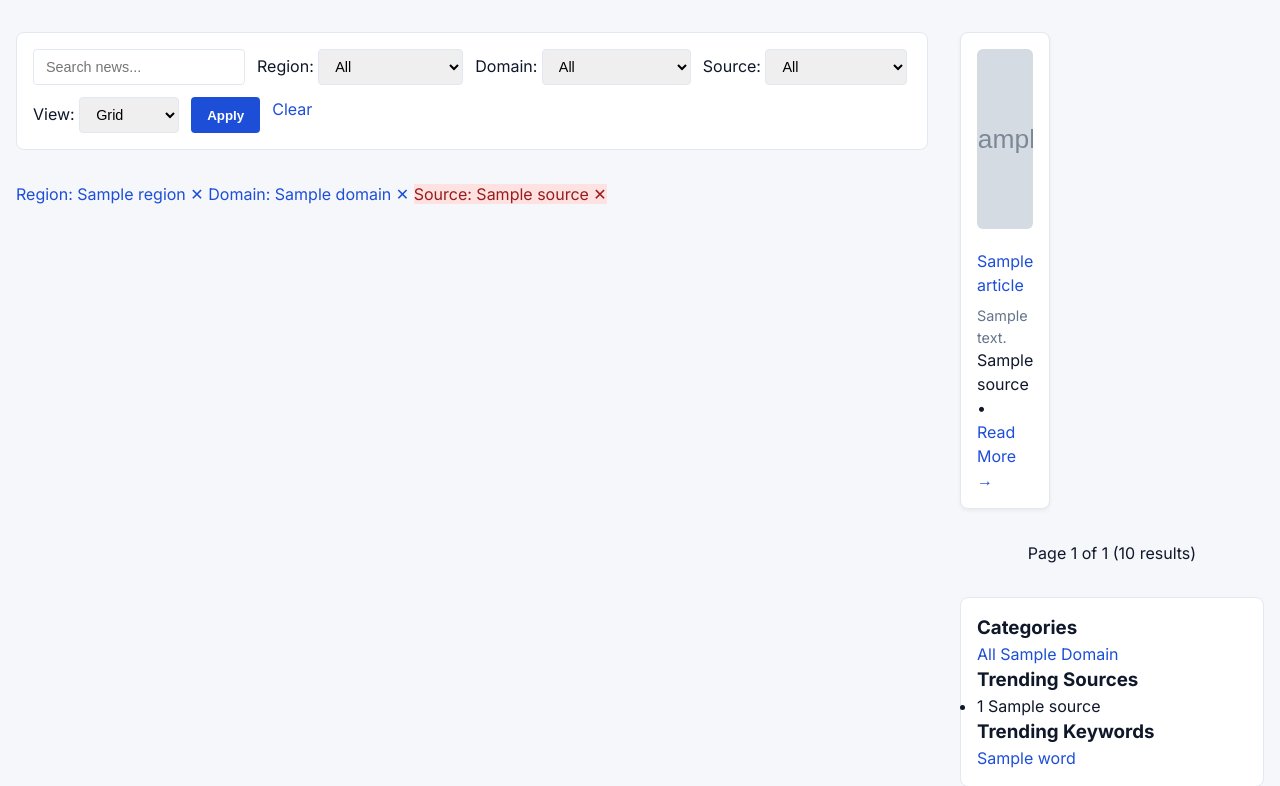
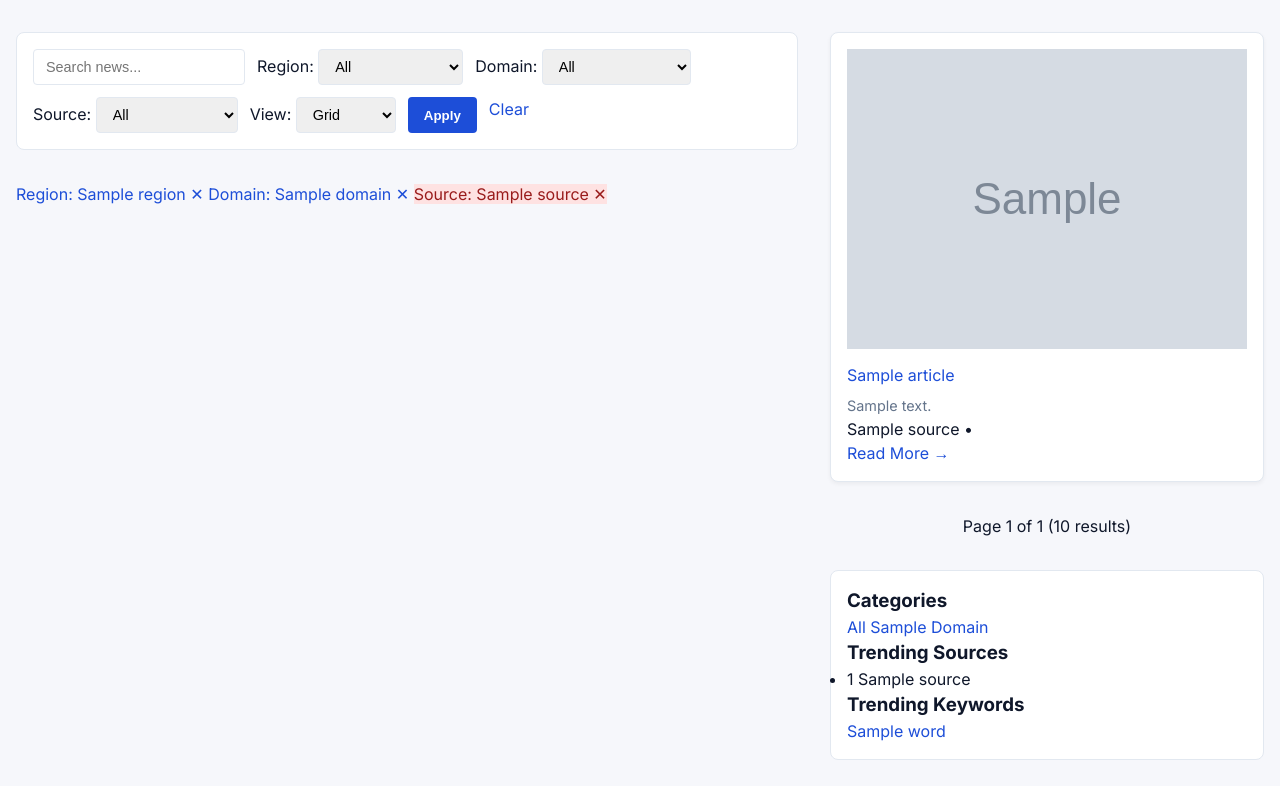
Before and after one commit to markusmaximus2/defense-rss-project, a Flask app: template templates/index.html in a window 1280 px wide. Shown: the part 116-902 px from the top of the page. Run offline with Flask 3, Linux system fonts and the light colour scheme; the template is opened without the code that fills it: most values are stand-ins (such as "Sample title", 1, 10 or a date in 2020); grey boxes marked "Sample" are stand-in pictures.

Commit message:
Switch grid to cards-grid with uniform images

```diff
--- a/templates/index.html
+++ b/templates/index.html
@@ -1,4 +1,3 @@
-
 {% extends 'base.html' %}
 {% block content %}
 <section class="controls">
@@ -66,10 +65,15 @@
         {% endfor %}
       </ul>
     {% else %}
-      <div class="grid">
+      <!-- ✅ Updated Grid Layout -->
+      <div class="cards-grid">
         {% for a in articles %}
         <article class="card">
-          {% if a.image %}<img class="thumb" src="{{ a.image }}" alt="">{% endif %}
+          {% if a.image %}
+            <figure class="card-cover">
+              <img src="{{ a.image }}" alt="{{ a.title }}">
+            </figure>
+          {% endif %}
           <a class="title" href="{{ a.link }}" target="_blank">{{ a.title }}</a>
           <p class="summary">{{ a.summary|safe }}</p>
           <div class="meta">
```
